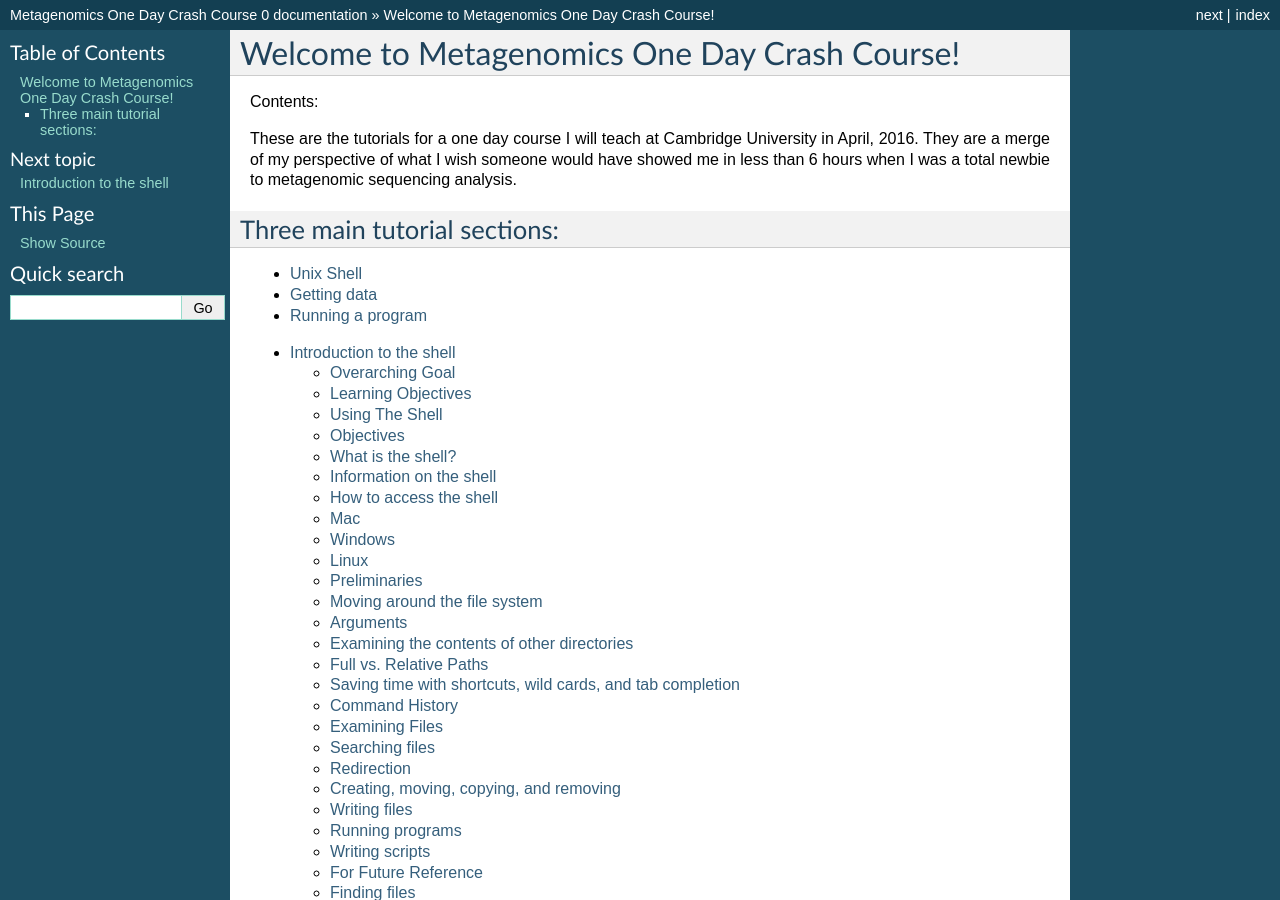
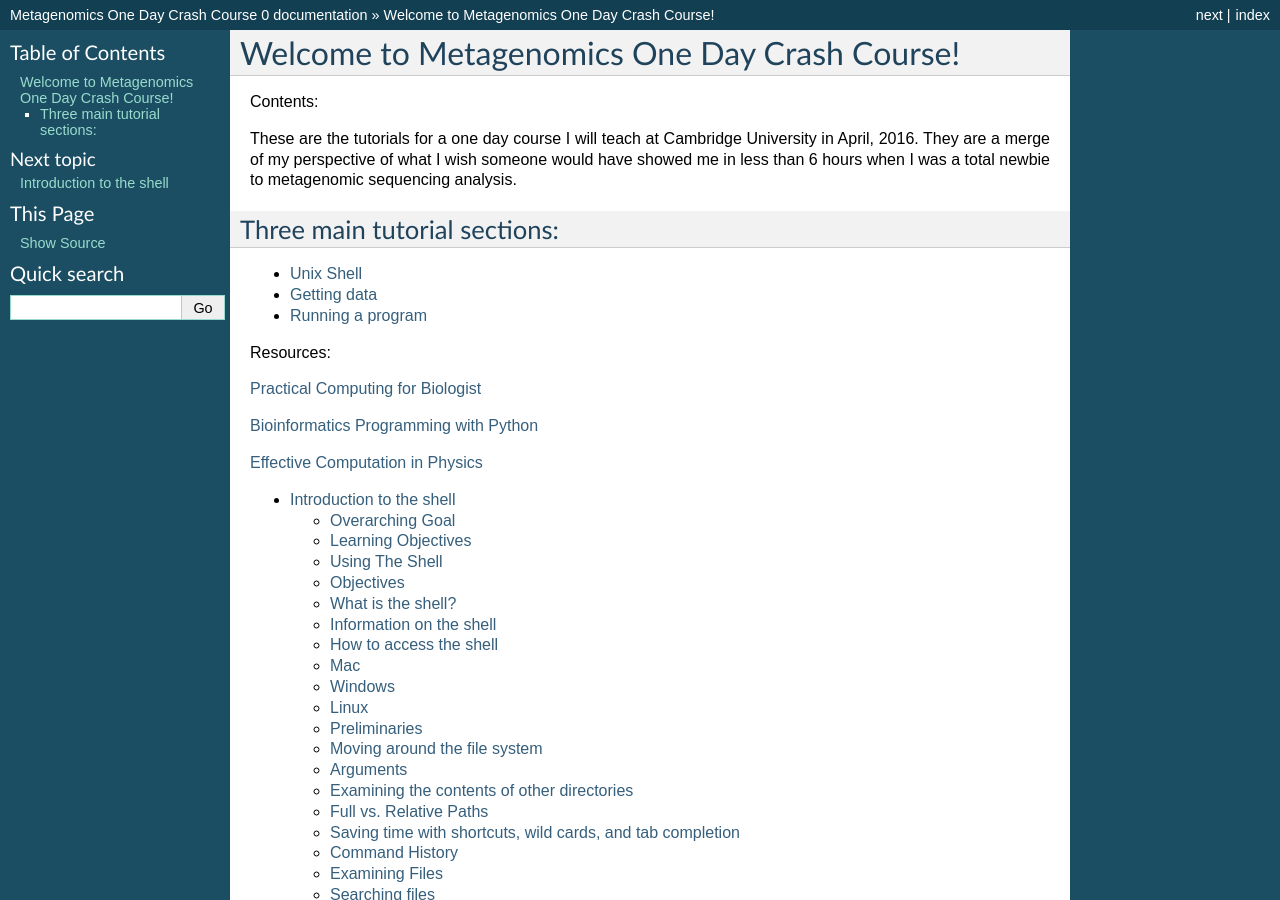
Before and after one commit to germs-lab/one-day-metag-crash-course, a Sphinx documentation site: the page built from docs/index.rst, in a window 1280 px wide and 900 px high. Built offline with Sphinx 7.4.7, drawn with Linux system fonts in a browser that asks for light colours.

Commit message:
Update index.rst

```diff
--- a/docs/index.rst
+++ b/docs/index.rst
@@ -15,6 +15,14 @@ Three main tutorial sections:
 * :ref:`Unix Shell <shell>`
 * :ref:`Getting data <fetch-data>`
 * :ref:`Running a program <blast>`
+
+Resources:
+
+`Practical Computing for Biologist <http://www.amazon.com/Practical-Computing-Biologists-Steven-Haddock/dp/0878933913/ref=sr_1_sc_1>`_
+
+`Bioinformatics Programming with Python <http://www.amazon.com/Bioinformatics-Programming-Using-Python-Biological/dp/059615450X/ref=sr_1_3>`_
+
+`Effective Computation in Physics <http://shop.oreilly.com/product/0636920033424.do>`_
 
 .. _shell:
 
```
